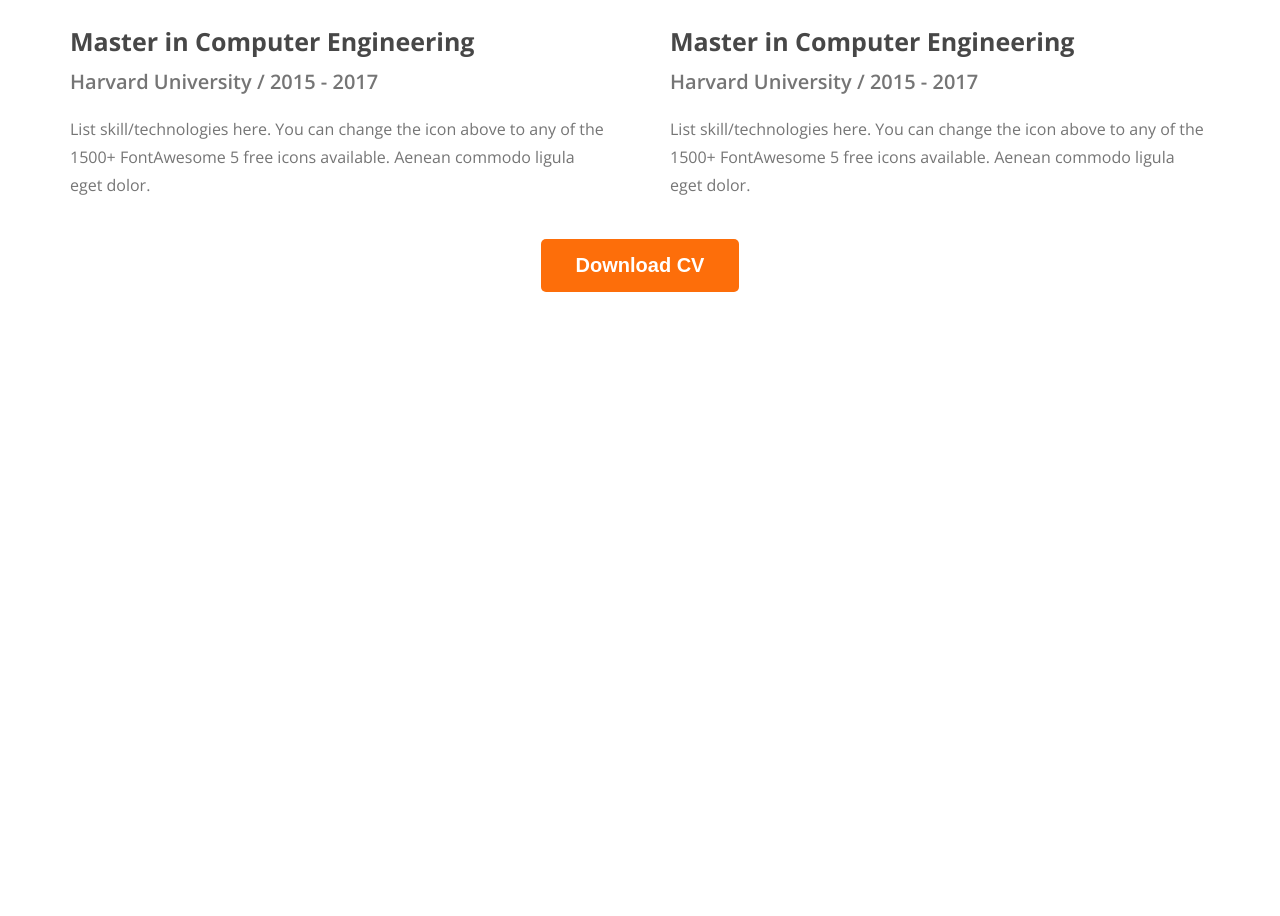
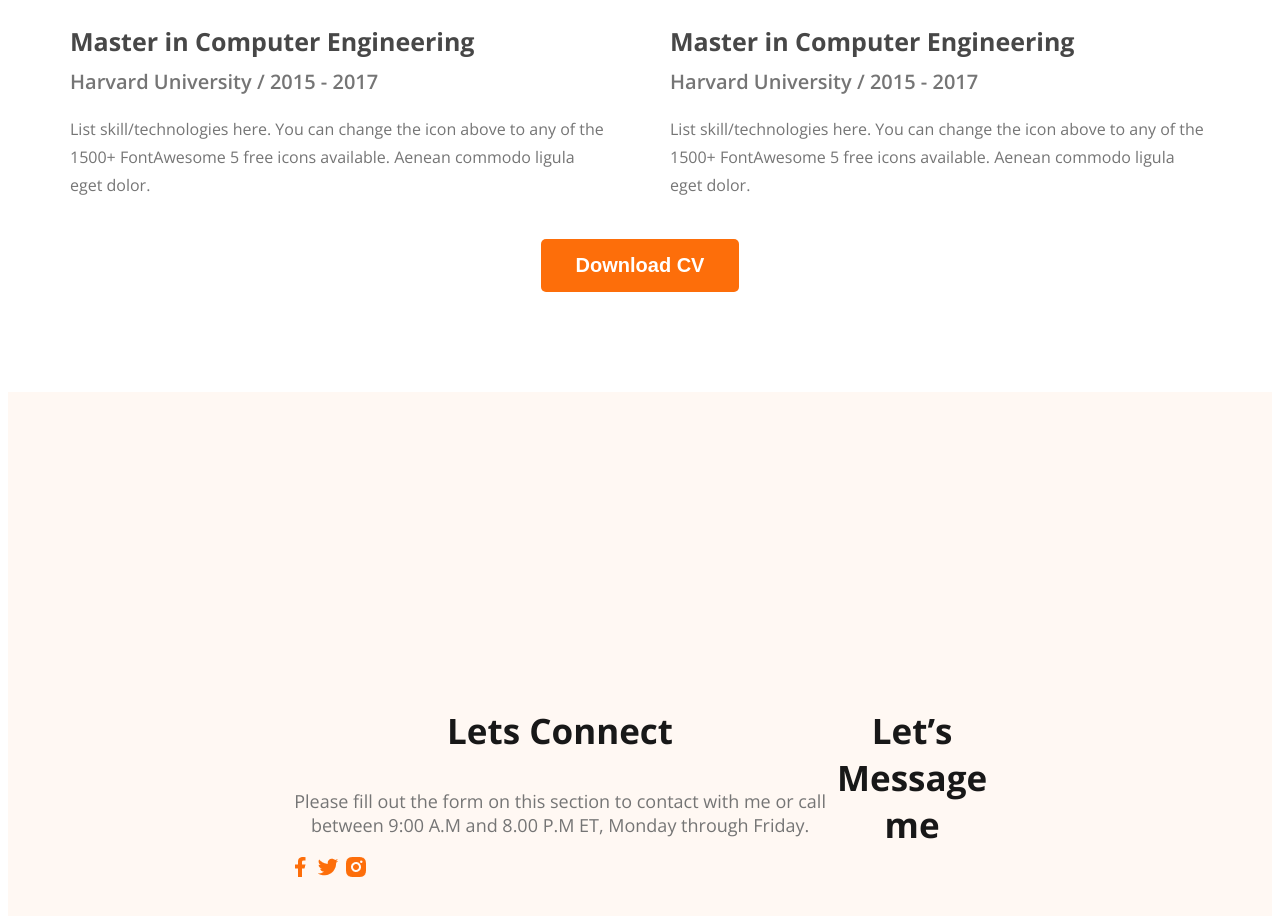
Before and after one commit to farhadalsami/hero-developer-portfolio, a plain HTML site: page index.html in a window 1280 px wide. Shown: the part 2883-3799 px from the top of the page. Before the commit the page ends 3183 px from the top, so only its background shows below. Drawn offline with nearby package versions, Linux system fonts and the light colour scheme.

Commit message:
added developer portfolio footer section

```diff
--- a/index.html
+++ b/index.html
@@ -164,7 +164,19 @@
     </main>
 
     <footer>
-
+        <div class="footer-column">
+            <h3 class="section-title">Lets Connect</h3>
+            <p class="section-description">Please fill out the form on this section to contact with me or call between
+                9:00 A.M and 8.00 P.M ET, Monday through Friday.</p>
+            <div class="social-links">
+                <a href="#"><img src="images/icons/facebook.png" alt=""></a>
+                <a href="#"><img src="images/icons/twitter.png" alt=""></a>
+                <a href="#"><img src="images/icons/insta.png" alt=""></a>
+            </div>
+        </div>
+        <div class="footer-column">
+            <h3 class="section-title">Let’s Message me</h3>
+        </div>
     </footer>
 </body>
 
--- a/styles/protfolio.css
+++ b/styles/protfolio.css
@@ -217,3 +217,10 @@ main {
     text-align: center;
     margin-top: 24px;
 }
+/* Footer related styles */
+footer{
+    display: flex;
+    background-color: #FFF8F3;
+    padding: 280px;
+    margin-top: 100px;
+}
```
